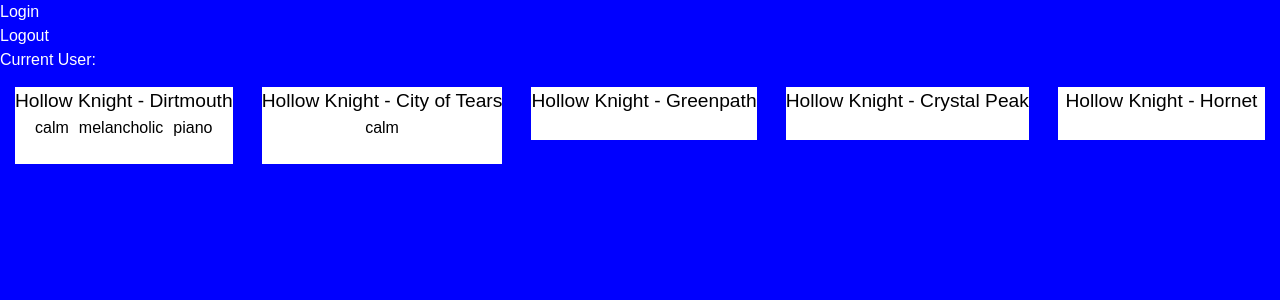
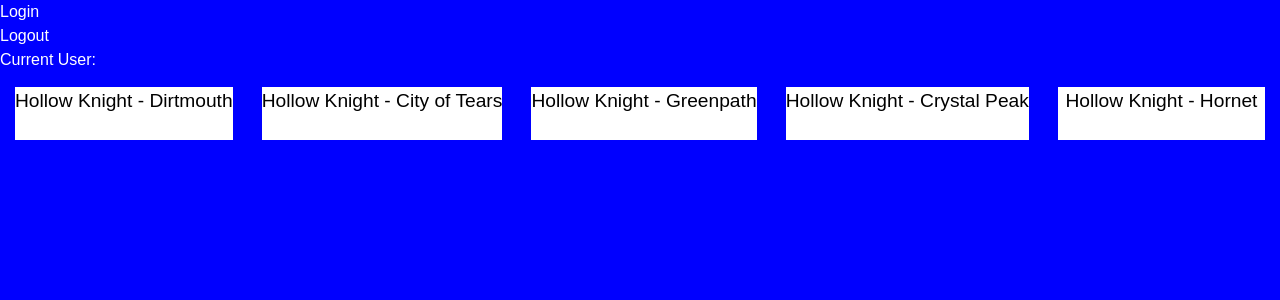
Before and after one commit to CrumrineCoder/bardicinspirationnext, a Next.js app: page / in a window 1280 px wide. Shown: the top 300 px of the page. Built offline with nearby package versions, Linux system fonts and the light colour scheme.

Commit message:
trying to figure out how to sanitaze the data

```diff
--- a/src/app/components/MusicBox.tsx
+++ b/src/app/components/MusicBox.tsx
@@ -7,11 +7,16 @@
   // tags: string[] | null;
   tags: {
     tagName: string;
-    voters: string[];
-  }[];
+    voters: {
+      id: number;
+      email: string;
+      userName: string;
+    }[];
+  }[] | null;
   link: string;
   artist: string;
   // Probably won't pass down the user like this in the final rendition of project, just for dummy data
+  userID: number | null;
   /*
   user: {
     id: number;
@@ -31,7 +36,6 @@
 
 // Will remove user probably?
 function MusicBox({ songName, tags, link, artist }: MusicBoxProps) {
-  console.log(tags);
   return (
     <div className="MusicBox">
       <h2 className="MusicBoxHeader">
@@ -41,12 +45,7 @@
         <YouTube videoId={link} opts={options} />
       </div>
       <div className="tagWrapper">
-        {tags &&
-          tags.map((tag, index) => (
-            <span className="tag" key={index}>
-              {tag.tagName}
-            </span>
-          ))}
+
       </div>
       <input></input>
     </div>
@@ -54,6 +53,14 @@
 }
 
 export default MusicBox;
+/*
+  {tags &&
+          tags.map((tag, index) => (
+            <span className="tag" key={index}>
+              {tag.tagName}
+            </span>
+          ))}
+            */
 /*
   {user && (
               <button
--- a/src/app/page.tsx
+++ b/src/app/page.tsx
@@ -118,17 +118,19 @@
               .map((tagVote) => tagVote.userID);
 
             // Loop over each VoterID, and for each one search for the first user which has the same ID (should only be 1 per the DB, and then return its email)
-            const voterNames = voterIDs
-              .map((voter) => users.find((user) => user.id === voter)?.email)
+            const voters = voterIDs
+              .map((voter) => users.find((user) => user.id === voter));
+            /*
+            ?.email)
               .filter((email): email is string => email !== undefined);
+              */
 
             // When validating users, I might want to send the whole user instead of just the names unless names are unique (But IDs might be safer? In case a user deletes their account?)
             return {
               tagName: tag.name,
-              voters: voterNames,
+              voters: voters,
             };
           });
-
           return (
             <div className="song" key={index}>
               <MusicBox
@@ -137,6 +139,7 @@
                 link={song.link}
                 tags={tagsWithVoters}
                 artist={song.artist}
+                userID = {currentUserID}
               />
             </div>
           );
```
